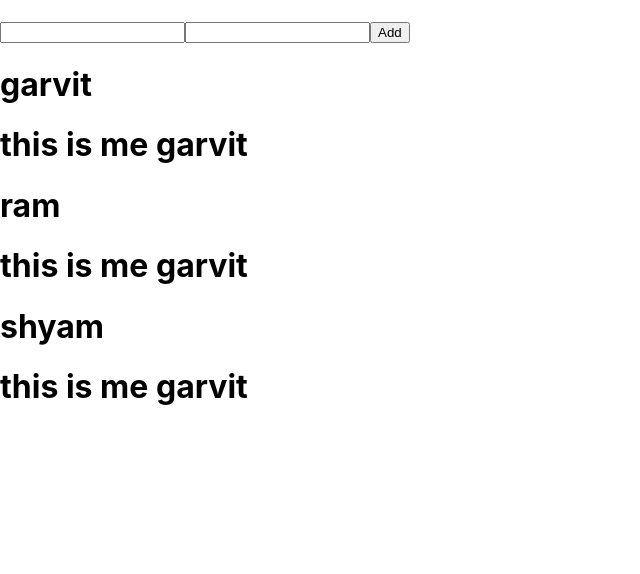
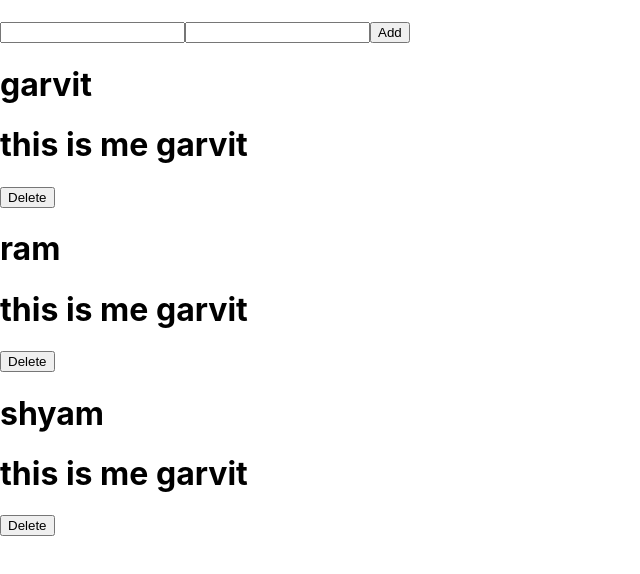
Before and after one commit to GarvitDhameliya/app1, a React (Create React App) app: page / in a window 1280 px wide. Shown: the top 574 px of the page, without its empty margins (0-640 px from the left). Built offline with nearby package versions, Linux system fonts and the light colour scheme.

Commit message:
delete Commited successfully

```diff
--- a/src/Detail.jsx
+++ b/src/Detail.jsx
@@ -20,6 +20,19 @@ const Detail = () => {
     setresult([...result, val]);
   };
 
+  const handleDelete = (name) => {
+    console.log(name);
+    // delete result[index];
+
+    // console.log(result);
+
+    // result.splice(index, 1);
+    // setresult(result);
+    // console.log(res, "result");
+
+    setresult(result.filter((e) => e.author !== name));
+  };
+
   useEffect(() => {
     setresult(data);
   }, []);
@@ -35,6 +48,7 @@ const Detail = () => {
             <>
               <h1>{val.author}</h1>
               <h1>{val.title}</h1>
+              <button onClick={() => handleDelete(val.author)}>Delete</button>
             </>
           );
         })}
```
